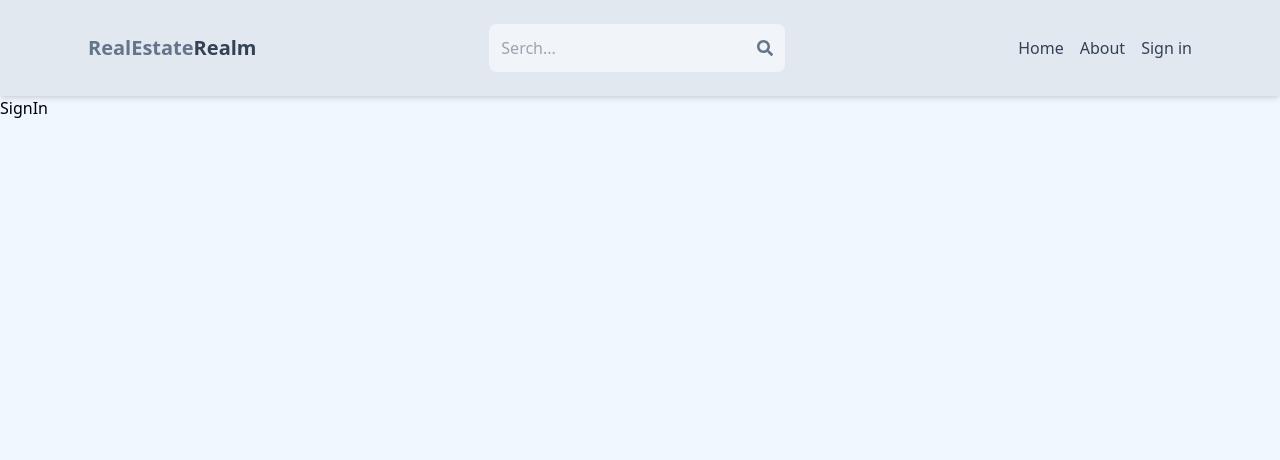
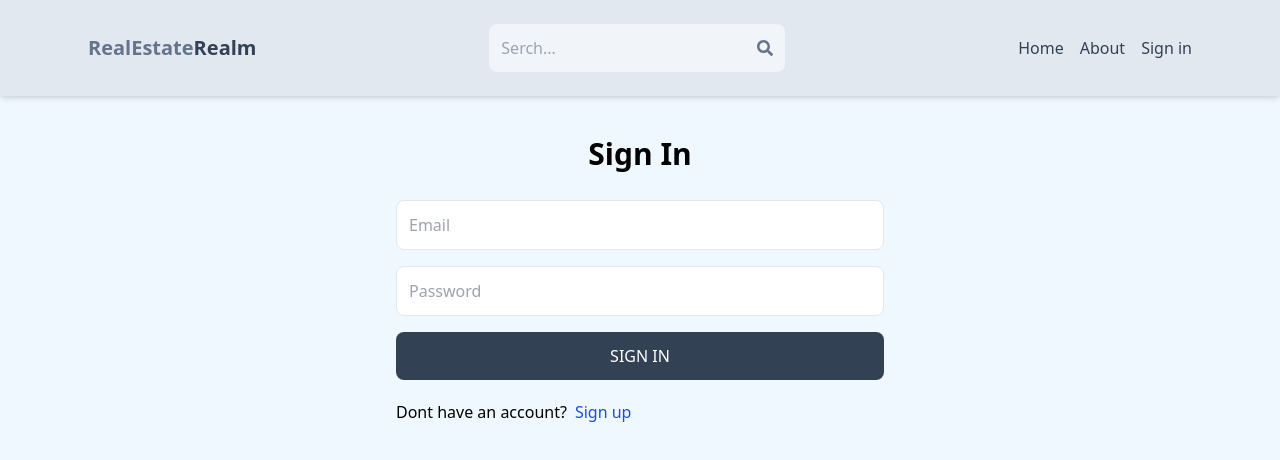
Before and after one commit to GomezGustavoA/RealEstateApp-mern, a React (Vite) app in the folder client/: page /sign-in in a window 1280 px wide. Shown: the top 460 px of the page. Built offline with nearby package versions, Linux system fonts and the light colour scheme.

Commit message:
complete sign in page funcionality

```diff
--- a/client/src/pages/SignIn.jsx
+++ b/client/src/pages/SignIn.jsx
@@ -1,7 +1,75 @@
-import React from "react";
+import { useState } from "react";
+import { Link, useNavigate } from "react-router-dom";
 
 const SignIn = () => {
-  return <div>SignIn</div>;
+  const [formData, setFormData] = useState({});
+  const [error, setError] = useState(null);
+  const [loading, setLoading] = useState(false);
+  const navigate = useNavigate();
+
+  const handleChange = (e) => {
+    setFormData({
+      ...formData,
+      [e.target.id]: e.target.value,
+    });
+  };
+  const handleSubmit = async (e) => {
+    e.preventDefault();
+    setLoading(true);
+
+    const res = await fetch("/api/auth/signin", {
+      method: "POST",
+      headers: {
+        "Content-Type": "application/json",
+      },
+      body: JSON.stringify(formData),
+    });
+    const data = await res.json();
+
+    if (data.success === false) {
+      setError(data.message);
+      setLoading(false);
+      return;
+    }
+    setLoading(false);
+    setError(null);
+    navigate("/");
+  };
+
+  return (
+    <div className="p-3 max-w-lg mx-auto">
+      <h1 className="text-3xl text-center font-semibold my-7">Sign In</h1>
+      <form onSubmit={handleSubmit} className="flex flex-col gap-4">
+        <input
+          type="email"
+          placeholder="Email"
+          className="border p-3 rounded-lg"
+          id="email"
+          onChange={handleChange}
+        />
+        <input
+          type="password"
+          placeholder="Password"
+          className="border p-3 rounded-lg"
+          id="password"
+          onChange={handleChange}
+        />
+        <button
+          disabled={loading}
+          className="bg-slate-700 text-white p-3 rounded-lg uppercase hover:opacity-95 disabled:opacity-80"
+        >
+          {loading ? "loading..." : "Sign in"}
+        </button>
+      </form>
+      <div className="flex gap-2 mt-5">
+        <p>Dont have an account?</p>
+        <Link to={"/sign-up"}>
+          <span className="text-blue-700">Sign up</span>
+        </Link>
+      </div>
+      {error && <p className="text-red-500 mt-5">{error}</p>}
+    </div>
+  );
 };
 
 export default SignIn;
--- a/client/src/pages/SignUp.jsx
+++ b/client/src/pages/SignUp.jsx
@@ -1,5 +1,4 @@
-import { fromJSON } from "postcss";
-import React, { useState } from "react";
+import { useState } from "react";
 import { Link, useNavigate } from "react-router-dom";
 
 const SignUp = () => {
```
